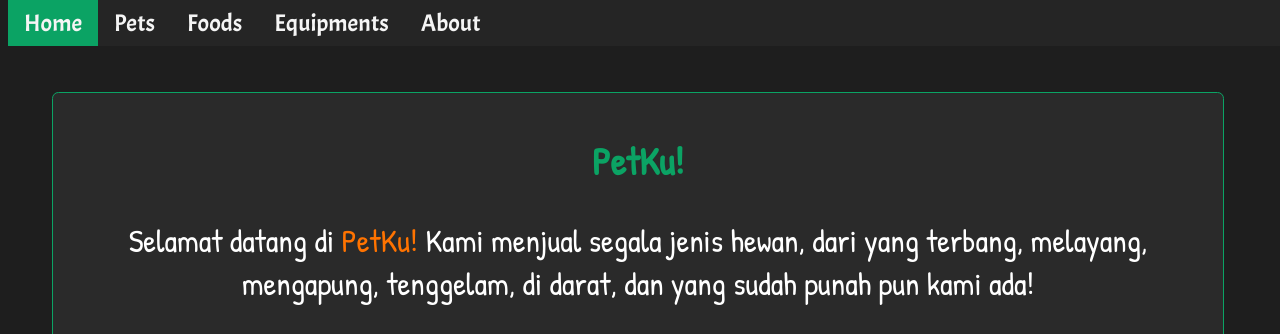
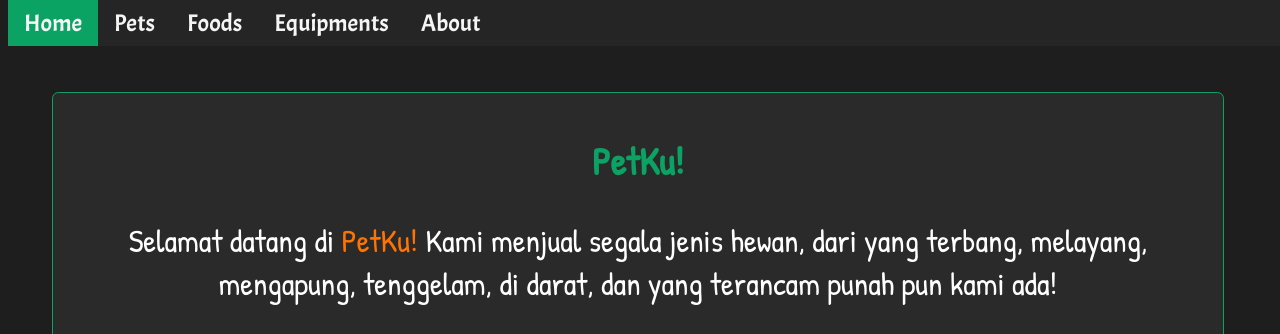
Before and after one commit to Zoicz/UPRAKTIKCDG, a plain HTML site: page index.html in a window 1280 px wide. Shown: the top 334 px of the page. Drawn offline with Linux system fonts and the light colour scheme; a web font is replaced by a local one.

Commit message:
Add files via upload

```diff
--- a/index.html
+++ b/index.html
@@ -23,7 +23,7 @@
     <p style="font-size: 2rem">
       Selamat datang di <span style="color: rgb(255, 115, 0)">PetKu!</span>
       Kami menjual segala jenis hewan, dari yang terbang, melayang, mengapung,
-      tenggelam, di darat, dan yang sudah punah pun kami ada!
+      tenggelam, di darat, dan yang terancam punah pun kami ada!
     </p>
     <img src="logo.png" />
     <p>
```
